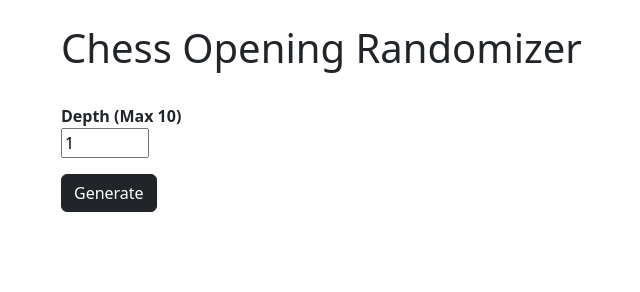
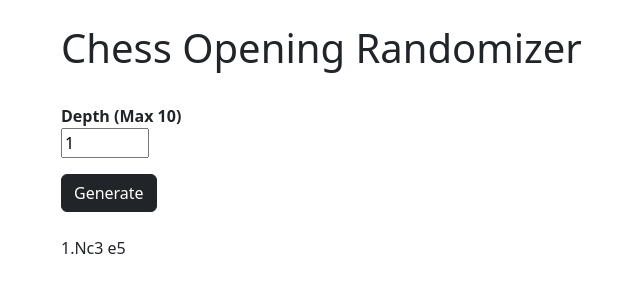
Before and after one commit to src-scripter/chess-opening-randomizer, a plain HTML site: page index.html in a window 1280 px wide. Both pictures are taken after a click on the button "Generate". Shown: the full height of the page, 21-661 px from the left. Drawn offline with nearby package versions, Linux system fonts and the light colour scheme.

Commit message:
Fixed variable name typo for move generation.

```diff
--- a/index.html
+++ b/index.html
@@ -23,7 +23,7 @@
     </div>
     <script>
       document.getElementById("generator").onclick = () => {
-        document.getElementById("result").innerText = ChessRandom.generateRandomGame(document.getElementById("depth").value).moves;
+        document.getElementById("result").innerText = ChessRandomSANNumbered.generateRandomGameString(document.getElementById("depth").value).movesString;
       }
     </script>
   </body>
```
